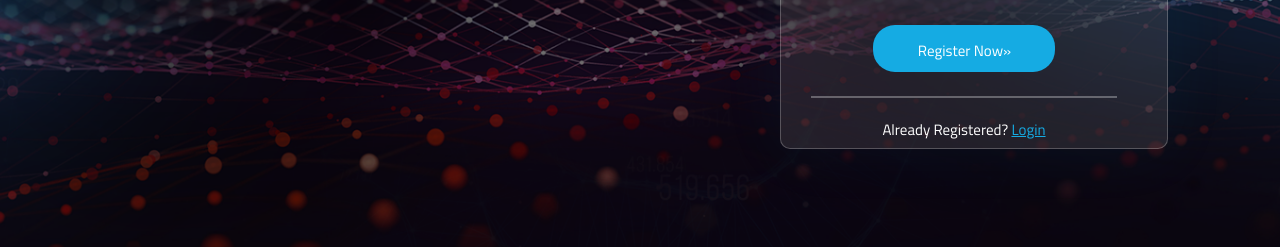
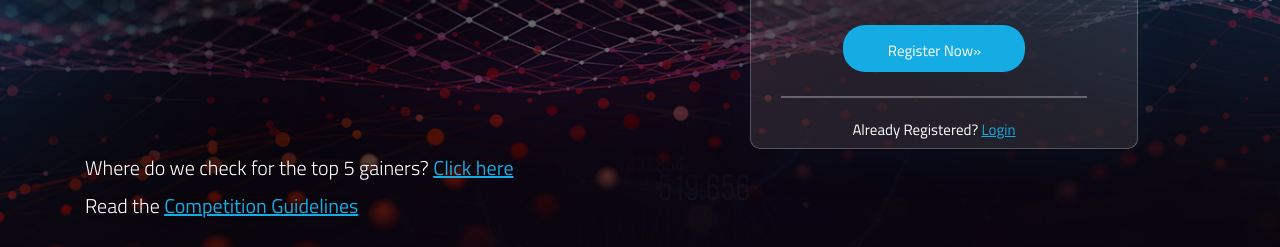
Before and after one commit to coatceatl/chainbits, a website: page index.html in a window 1280 px wide. Shown: the part 553-800 px from the top of the page. Drawn offline with Linux system fonts and the light colour scheme.

Commit message:
added text to main bottom

```diff
--- a/index.html
+++ b/index.html
@@ -331,6 +331,15 @@
 
           </div>
         </div>
+
+        <div class='main-bottom row'>
+          <div class='col-12 col-lg-5'>
+            <div class='main-bottom__text'>
+              Where do we check for the top 5 gainers? <a class='main-bottom__link' href='#'>Click here</a>
+              Read the <a class='main-bottom__link' href='#'>Competition Guidelines<a>
+            </div>
+          </div>
+        </div>
       </div>
 
     </div>
--- a/src/scss/_sidebar.scss
+++ b/src/scss/_sidebar.scss
@@ -53,6 +53,7 @@
   width: 388px;
   height: 550px;
   background-color: rgba(255,255,255,0.1);
+  margin-left: -30px;
 }
 .form-nav__list.nav.nav-pills {
   width: 100%;
@@ -170,3 +171,16 @@
     text-decoration: none;
   }
 }
+.main-bottom__text {
+  font-size: remy(20px);
+  font-weight: 300;
+  line-height: remy(38px);
+  text-shadow: 1px -2px 2px rgba(0, 0, 0, 0.43);
+}
+.main-bottom__link {
+  text-decoration: underline;
+  font-weight: 400;
+  &:hover {
+    text-decoration: none;
+  }
+}
```
Also changed, not shown: dist/main.css.
